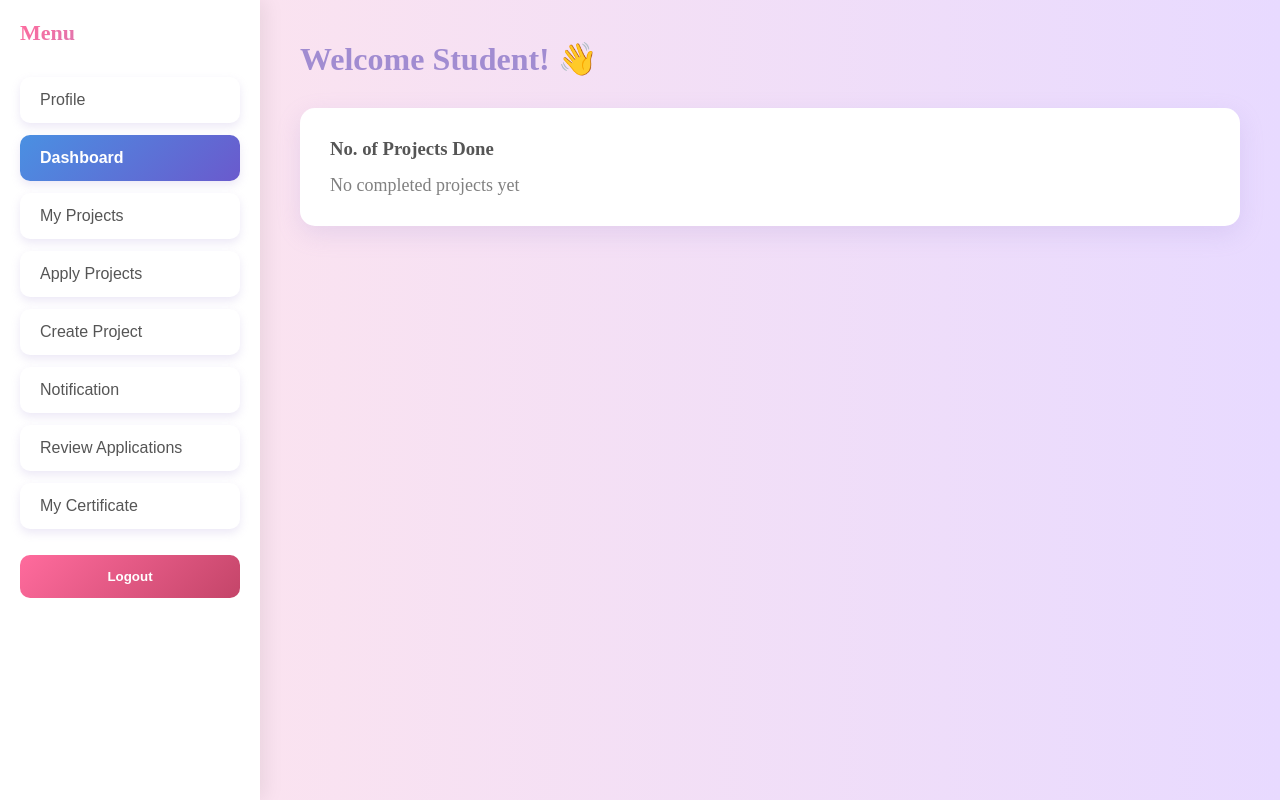
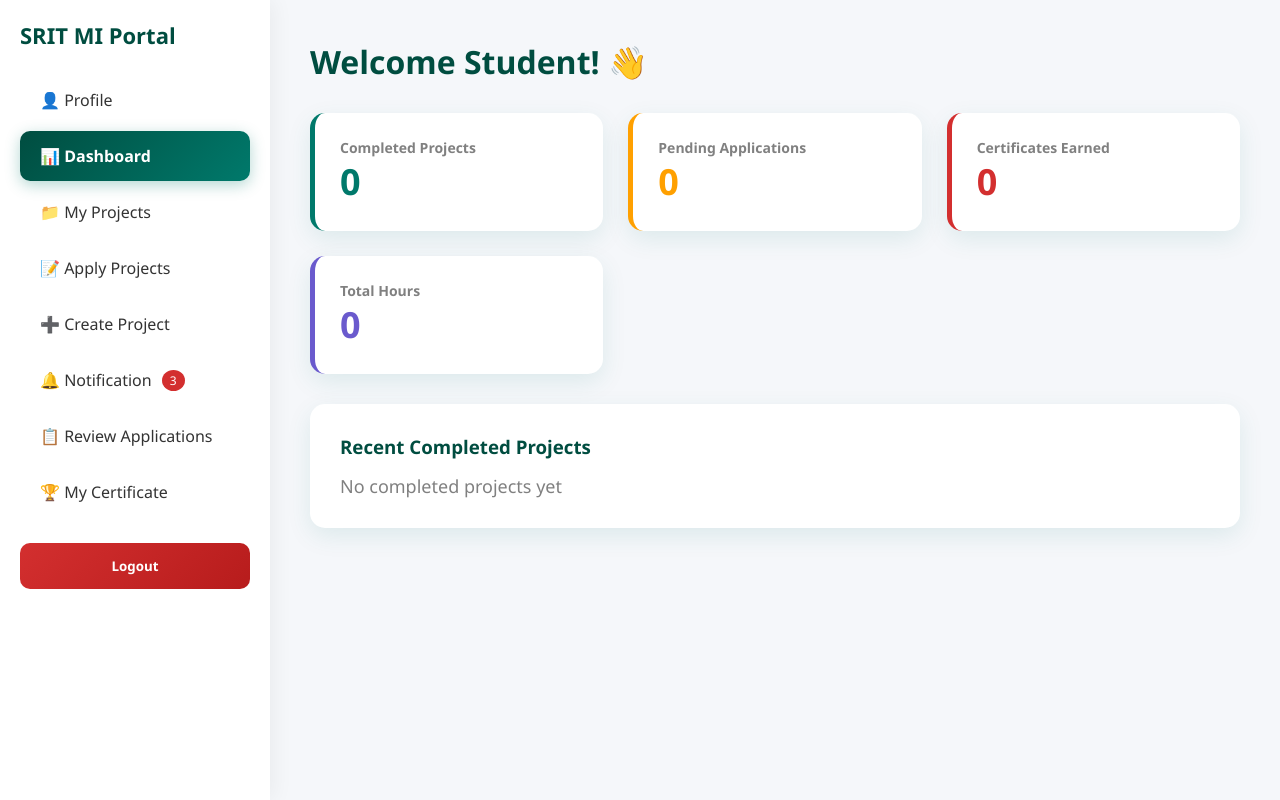
Before and after one commit to kavadihemalatha0317/srit-mi-portal, a Next.js app: page /dashboard in a window 1280 px wide. Built offline with nearby package versions, Linux system fonts and the light colour scheme.

Commit message:
Update dashboard.jsx

```diff
--- a/pages/dashboard.jsx
+++ b/pages/dashboard.jsx
@@ -5,13 +5,14 @@ export default function Dashboard() {
   const [page, setPage] = useState("dashboard");
   const [user, setUser] = useState({});
   const [projects, setProjects] = useState([]);
+  const [notifications, setNotifications] = useState(3); // demo count
 
   const router = useRouter();
 
   useEffect(() => {
     const roll = localStorage.getItem("currentUser");
     const data = JSON.parse(localStorage.getItem(roll+"_data"));
-    setUser(data || {name:"Student", roll:"", dept:"CSM", year:"2nd Year", college:"SRIT"});
+    setUser(data || {name:"Student", roll:"", dept:"CSM", year:"2nd Year", college:"SRIT", phone:"", skills:""});
     const completed = JSON.parse(localStorage.getItem(roll+"_completed")) || [];
     setProjects(completed);
   },[])
@@ -26,73 +27,117 @@ export default function Dashboard() {
         }
         .sidebar-btn {
           width:100%; text-align:left; padding:14px 20px; margin:6px 0;
-          background:white; color:#555; border:none; border-radius:10px;
+          background:transparent; color:#333; border:none; border-radius:10px;
           cursor:pointer; font-size:16px; font-weight:500;
-          box-shadow:0 4px 10px rgba(161,140,209,0.2);
-          transition:background 0.3s, color 0.3s; /* ANIMATION THEESANU */
+          transition:all 0.3s;
+          display:flex; align-items:center; gap:10px;
         }
         .sidebar-btn:hover {
-          animation: jumpOnce 0.5s ease; /* MOUSE PETTINAPPUDE OKKA SARI MATRAM */
+          animation: jumpOnce 0.5s ease;
+          background:#E0F7FA;
         }
         .sidebar-btn.active {
-          background: linear-gradient(135deg, #4A90E2, #6A5ACD); /* BLUE HIGHLIGHT */
+          background: linear-gradient(135deg, #004D40, #00796B); /* NAVY + TEAL */
           color: white;
           font-weight: bold;
+          box-shadow:0 4px 15px rgba(0,121,107,0.3);
         }
         .logout-btn {
           width:100%; padding:14px; margin-top:20px;
-          background: linear-gradient(135deg, #FF6B9D, #C44569);
+          background: linear-gradient(135deg, #D32F2F, #B71C1C);
           color:white; border:none; border-radius:10px; font-weight:bold;
         }
-        .logout-btn:hover {
-          animation: jumpOnce 0.5s ease;
-        }
+        .logout-btn:hover { animation: jumpOnce 0.5s ease; }
+        .stat-card:hover { animation: jumpOnce 0.5s ease; }
         table { width:100%; border-collapse: collapse; }
         th, td { padding:12px; text-align:left; border-bottom:1px solid #eee; }
-        * { margin: 0; padding: 0; box-sizing: border-box; }
+        input { width:100%; padding:12px; margin:8px 0; border:2px solid #B2DFDB; border-radius:8px; }
+        button.primary { padding:12px 25px; background:linear-gradient(135deg,#00796B,#004D40); color:white; border:none; border-radius:8px; font-weight:bold; cursor:pointer; }
+        * { margin: 0; padding: 0; box-sizing: border-box; font-family:'Segoe UI', Arial; }
       `}</style>
 
-      <div style={{display:"flex", minHeight:"100vh", background:"linear-gradient(to right,#FFE5EC,#E8DAFF)"}}>
+      <div style={{display:"flex", minHeight:"100vh", background:"#F5F7FA"}}>
         {/* SIDEBAR */}
-        <div style={{width:"260px", background:"white", padding:"20px", boxShadow:"4px 0 20px rgba(0,0,0,0.08)"}}>
-          <h3 style={{background:"linear-gradient(135deg, #FF6B9D, #A18CD1)", WebkitBackgroundClip:"text", WebkitTextFillColor:"transparent", marginBottom:"25px", fontSize:"22px", fontWeight:"900"}}>Menu</h3>
+        <div style={{width:"270px", background:"white", padding:"20px", boxShadow:"4px 0 20px rgba(0,0,0,0.05)"}}>
+          <h3 style={{color:"#004D40", marginBottom:"25px", fontSize:"22px", fontWeight:"900"}}>SRIT MI Portal</h3>
 
-          <button onClick={()=>setPage("profile")} className={`sidebar-btn ${page==="profile"?"active":""}`}>Profile</button>
-          <button onClick={()=>setPage("dashboard")} className={`sidebar-btn ${page==="dashboard"?"active":""}`}>Dashboard</button>
-          <button onClick={()=>setPage("myprojects")} className={`sidebar-btn ${page==="myprojects"?"active":""}`}>My Projects</button>
-          <button onClick={()=>setPage("applyprojects")} className={`sidebar-btn ${page==="applyprojects"?"active":""}`}>Apply Projects</button>
-          <button onClick={()=>setPage("createproject")} className={`sidebar-btn ${page==="createproject"?"active":""}`}>Create Project</button>
-          <button onClick={()=>setPage("notification")} className={`sidebar-btn ${page==="notification"?"active":""}`}>Notification</button>
-          <button onClick={()=>setPage("reviewapplications")} className={`sidebar-btn ${page==="reviewapplications"?"active":""}`}>Review Applications</button>
-
-          {/* MY CERTIFICATE - NO GAP */}
-          <button onClick={()=>setPage("mycertificate")} className={`sidebar-btn ${page==="mycertificate"?"active":""}`}>My Certificate</button>
+          <button onClick={()=>setPage("profile")} className={`sidebar-btn ${page==="profile"?"active":""}`}>👤 Profile</button>
+          <button onClick={()=>setPage("dashboard")} className={`sidebar-btn ${page==="dashboard"?"active":""}`}>📊 Dashboard</button>
+          <button onClick={()=>setPage("myprojects")} className={`sidebar-btn ${page==="myprojects"?"active":""}`}>📁 My Projects</button>
+          <button onClick={()=>setPage("applyprojects")} className={`sidebar-btn ${page==="applyprojects"?"active":""}`}>📝 Apply Projects</button>
+          <button onClick={()=>setPage("createproject")} className={`sidebar-btn ${page==="createproject"?"active":""}`}>➕ Create Project</button>
+          <button onClick={()=>setPage("notification")} className={`sidebar-btn ${page==="notification"?"active":""}`}>🔔 Notification {notifications>0 && <span style={{background:"#D32F2F",color:"white",borderRadius:"50%",padding:"2px 8px",fontSize:"12px"}}>{notifications}</span>}</button>
+          <button onClick={()=>setPage("reviewapplications")} className={`sidebar-btn ${page==="reviewapplications"?"active":""}`}>📋 Review Applications</button>
+          <button onClick={()=>setPage("mycertificate")} className={`sidebar-btn ${page==="mycertificate"?"active":""}`}>🏆 My Certificate</button>
 
           <button onClick={()=>{localStorage.removeItem("currentUser"); router.push("/");}} className="logout-btn">Logout</button>
         </div>
 
         {/* MAIN CONTENT */}
-        <div style={{flex:1, padding:"40px"}}>
+        <div style={{flex:1, padding:"40px", overflowY:"auto"}}>
+
+          {/* DASHBOARD */}
           {page==="dashboard" && (
             <div>
-              <h1 style={{color:"#A18CD1", fontSize:"32px"}}>Welcome {user.name}! 👋</h1>
-              <div style={{background:"white", padding:"30px", borderRadius:"15px", marginTop:"30px", boxShadow:"0 8px 25px rgba(161,140,209,0.2)"}}>
-                <h3 style={{color:"#555", marginBottom:"15px"}}>No. of Projects Done</h3>
+              <h1 style={{color:"#004D40", fontSize:"32px"}}>Welcome {user.name}! 👋</h1>
+
+              {/* 4 STATS CARDS */}
+              <div style={{display:"grid", gridTemplateColumns:"repeat(auto-fit, minmax(220px, 1fr))", gap:"25px", marginTop:"30px"}}>
+                <div className="stat-card" style={{background:"white", padding:"25px", borderRadius:"15px", boxShadow:"0 8px 25px rgba(0,121,107,0.1)", borderLeft:"5px solid #00796B"}}>
+                  <h4 style={{color:"gray", fontSize:"14px"}}>Completed Projects</h4>
+                  <p style={{fontSize:"36px", color:"#00796B", fontWeight:"bold"}}>{projects.length}</p>
+                </div>
+                <div className="stat-card" style={{background:"white", padding:"25px", borderRadius:"15px", boxShadow:"0 8px 25px rgba(0,121,107,0.1)", borderLeft:"5px solid #FFA000"}}>
+                  <h4 style={{color:"gray", fontSize:"14px"}}>Pending Applications</h4>
+                  <p style={{fontSize:"36px", color:"#FFA000", fontWeight:"bold"}}>0</p>
+                </div>
+                <div className="stat-card" style={{background:"white", padding:"25px", borderRadius:"15px", boxShadow:"0 8px 25px rgba(0,121,107,0.1)", borderLeft:"5px solid #D32F2F"}}>
+                  <h4 style={{color:"gray", fontSize:"14px"}}>Certificates Earned</h4>
+                  <p style={{fontSize:"36px", color:"#D32F2F", fontWeight:"bold"}}>{projects.filter(p=>p.certificate).length}</p>
+                </div>
+                <div className="stat-card" style={{background:"white", padding:"25px", borderRadius:"15px", boxShadow:"0 8px 25px rgba(0,121,107,0.1)", borderLeft:"5px solid #6A5ACD"}}>
+                  <h4 style={{color:"gray", fontSize:"14px"}}>Total Hours</h4>
+                  <p style={{fontSize:"36px", color:"#6A5ACD", fontWeight:"bold"}}>0</p>
+                </div>
+              </div>
+
+              {/* COMPLETED PROJECTS TABLE */}
+              <div style={{background:"white", padding:"30px", borderRadius:"15px", marginTop:"30px", boxShadow:"0 8px 25px rgba(0,121,107,0.1)"}}>
+                <h3 style={{color:"#004D40", marginBottom:"15px"}}>Recent Completed Projects</h3>
                 {projects.length === 0 ? (
                   <p style={{fontSize:"18px", color:"gray"}}>No completed projects yet</p>
                 ) : (
                   <table>
-                    <thead><tr style={{background:"#f8f9ff"}}><th>Project Name</th><th>Start Date</th><th>Completion Date</th><th>Status</th><th>Certificate</th></tr></thead>
-                    <tbody>{projects.map((p,i)=>(<tr key={i}><td>{p.name}</td><td>{p.start}</td><td>{p.end}</td><td style={{color:p.status==="Yes"?"green":"orange"}}>{p.status}</td><td>{p.certificate? <a href={p.certificate}>Download</a> : "-"}</td></tr>))}</tbody>
+                    <thead><tr style={{background:"#E0F7FA"}}><th>Project Name</th><th>Start Date</th><th>Completion Date</th><th>Status</th><th>Certificate</th></tr></thead>
+                    <tbody>{projects.map((p,i)=>(<tr key={i}><td>{p.name}</td><td>{p.start}</td><td>{p.end}</td><td style={{color:p.status==="Yes"?"green":"orange", fontWeight:"bold"}}>{p.status}</td><td>{p.certificate? <a href={p.certificate} style={{color:"#00796B"}}>Download</a> : "-"}</td></tr>))}</tbody>
                   </table>
                 )}
               </div>
             </div>
           )}
 
-          {page!=="dashboard" && (
-            <div style={{background:"white", padding:"40px", borderRadius:"15px", textAlign:"center"}}>
-              <h1 style={{color:"#A18CD1"}}>{page} Page - Coming Soon</h1>
+          {/* PROFILE WITH EDIT */}
+          {page==="profile" && (
+            <div>
+              <h1 style={{color:"#004D40", fontSize:"32px"}}>Profile</h1>
+              <div style={{background:"white", padding:"30px", borderRadius:"15px", marginTop:"20px", boxShadow:"0 8px 25px rgba(0,121,107,0.1)"}}>
+                <p style={{fontSize:"18px", margin:"10px 0"}}><b>Name:</b> {user.name}</p>
+                <p style={{fontSize:"18px", margin:"10px 0"}}><b>Roll No:</b> {user.roll}</p>
+                <p style={{fontSize:"18px", margin:"10px 0"}}><b>Dept:</b> {user.dept}</p>
+                <p style={{fontSize:"18px", margin:"10px 0"}}><b>Year:</b> {user.year}</p>
+                <p style={{fontSize:"18px", margin:"10px 0"}}><b>College:</b> {user.college}</p>
+                <p style={{fontSize:"18px", margin:"10px 0"}}><b>Phone:</b> {user.phone || "Not Added"}</p>
+                <p style={{fontSize:"18px", margin:"10px 0"}}><b>Skills:</b> {user.skills || "Not Added"}</p>
+                <button className="primary" style={{marginTop:"15px"}}>Edit Profile</button>
+              </div>
+            </div>
+          )}
+
+          {/* OTHER PAGES */}
+          {page!=="dashboard" && page!=="profile" && (
+            <div style={{background:"white", padding:"40px", borderRadius:"15px", textAlign:"center", boxShadow:"0 8px 25px rgba(0,121,107,0.1)"}}>
+              <h1 style={{color:"#004D40"}}>{page} Page - Coming Soon</h1>
+              <p style={{marginTop:"10px", color:"gray"}}>We are building this feature for you</p>
             </div>
           )}
         </div>
```
